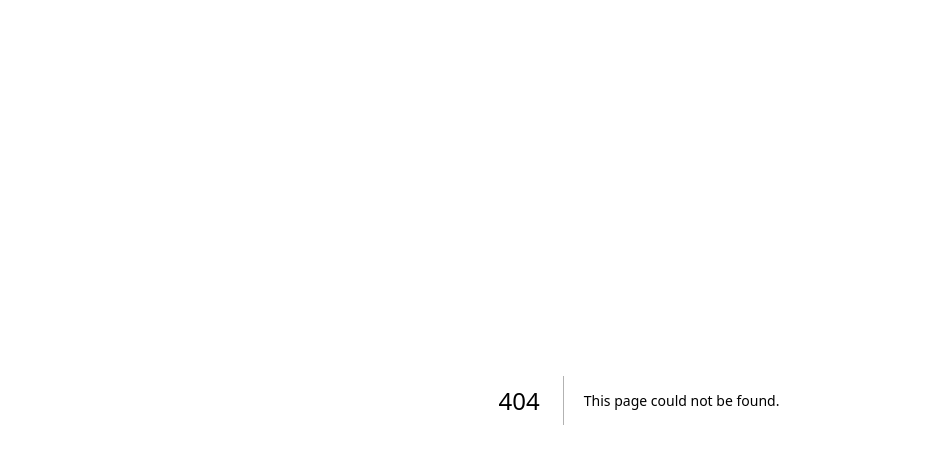
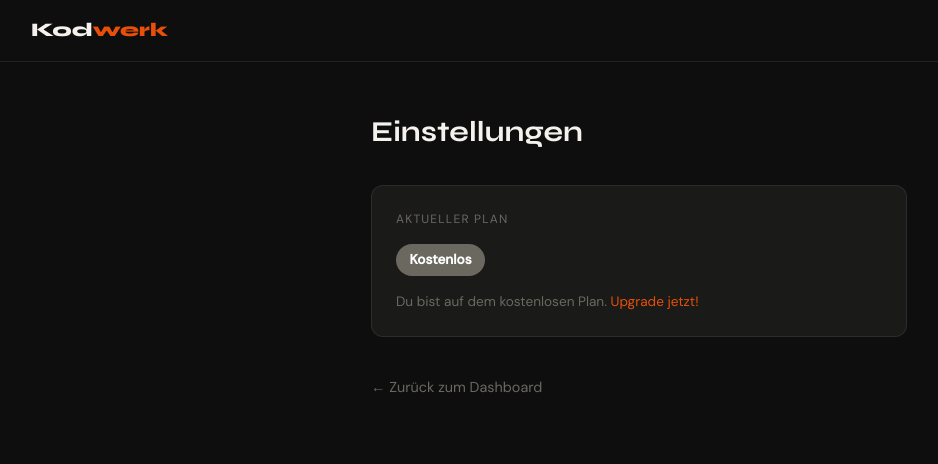
Before and after one commit to emremike3/Kodwerk, a Next.js app: page /dashboard/settings in a window 1280 px wide. Before the commit this address had no page. Shown: the top 464 px of the page, without its empty margins (1-939 px from the left). Built offline with nearby package versions, Linux system fonts and the light colour scheme; no server answers.

Commit message:
billing settings and cancel subscription

```diff
--- /dev/null
+++ b/app/api/cancel/route.ts
@@ -0,0 +1,43 @@
+import { auth } from "@clerk/nextjs/server";
+import { NextResponse } from "next/server";
+import { Redis } from "@upstash/redis";
+import Stripe from "stripe";
+
+const stripe = new Stripe(process.env.STRIPE_SECRET_KEY!);
+const redis = new Redis({
+  url: process.env.KV_REST_API_URL || "",
+  token: process.env.KV_REST_API_TOKEN || "",
+});
+
+export async function POST() {
+  const { userId } = await auth();
+
+  if (!userId) {
+    return NextResponse.json({ error: "Nicht eingeloggt" }, { status: 401 });
+  }
+
+  try {
+    const customerId = await redis.get<string>(`stripe_customer:${userId}`);
+
+    if (!customerId) {
+      return NextResponse.json({ error: "Kein Abo gefunden" }, { status: 400 });
+    }
+
+    const subscriptions = await stripe.subscriptions.list({
+      customer: customerId,
+      status: "active",
+    });
+
+    if (subscriptions.data.length === 0) {
+      return NextResponse.json({ error: "Kein aktives Abo" }, { status: 400 });
+    }
+
+    await stripe.subscriptions.cancel(subscriptions.data[0].id);
+    await redis.del(`plan:${userId}`);
+
+    return NextResponse.json({ success: true });
+  } catch (err) {
+    console.error(err);
+    return NextResponse.json({ error: "Fehler beim Kündigen" }, { status: 500 });
+  }
+}
--- /dev/null
+++ b/app/dashboard/settings/page.tsx
@@ -0,0 +1,124 @@
+"use client";
+import { useEffect, useState } from "react";
+
+export default function SettingsPage() {
+  const [plan, setPlan] = useState("free");
+  const [loading, setLoading] = useState(true);
+  const [cancelLoading, setCancelLoading] = useState(false);
+  const [cancelled, setCancelled] = useState(false);
+
+  useEffect(() => {
+    fetch("/api/credits")
+      .then(res => res.json())
+      .then(data => {
+        setPlan(data.plan);
+        setLoading(false);
+      });
+  }, []);
+
+  async function cancelSubscription() {
+    if (!confirm("Bist du sicher dass du dein Abo kündigen möchtest?")) return;
+    setCancelLoading(true);
+    try {
+      const res = await fetch("/api/cancel", { method: "POST" });
+      const data = await res.json();
+      if (data.success) {
+        setCancelled(true);
+        setPlan("free");
+      }
+    } catch (err) {
+      console.error(err);
+    }
+    setCancelLoading(false);
+  }
+
+  function getPlanName() {
+    if (plan === "pro") return "Pro — 12€/Monat";
+    if (plan === "unlimited") return "Unlimited — 29€/Monat";
+    return "Kostenlos";
+  }
+
+  function getPlanColor() {
+    if (plan === "unlimited") return "#7C3AED";
+    if (plan === "pro") return "#E8500A";
+    return "#6B6860";
+  }
+
+  return (
+    <main style={{
+      fontFamily: "'DM Sans', sans-serif",
+      background: "#0E0E0E",
+      color: "#F5F2ED",
+      minHeight: "100vh",
+    }}>
+      <style>{`
+        @import url('https://fonts.googleapis.com/css2?family=Syne:wght@400;700;800&family=DM+Sans:wght@400;500&display=swap');
+        :root { --orange: #E8500A; --card-bg: #1A1A18; --border: rgba(255,255,255,0.08); --gray: #6B6860; }
+        .topbar { display:flex; align-items:center; justify-content:space-between; padding:1rem 2rem; border-bottom:0.5px solid var(--border); }
+        .logo { font-family:'Syne',sans-serif; font-weight:800; font-size:1.2rem; color:#F5F2ED; text-decoration:none; }
+        .logo span { color:var(--orange); }
+        .main { max-width:600px; margin:3rem auto; padding:0 2rem; }
+        .title { font-family:'Syne',sans-serif; font-size:1.8rem; font-weight:700; margin-bottom:2rem; }
+        .card { background:var(--card-bg); border:0.5px solid var(--border); border-radius:12px; padding:1.5rem; margin-bottom:1rem; }
+        .card-title { font-size:0.75rem; text-transform:uppercase; letter-spacing:0.1em; color:var(--gray); margin-bottom:1rem; }
+        .plan-badge { display:inline-block; padding:0.35rem 0.85rem; border-radius:100px; font-size:0.85rem; font-weight:600; margin-bottom:1rem; }
+        .cancel-btn { background:transparent; border:0.5px solid rgba(255,95,87,0.4); color:#FF5F57; padding:0.75rem 1.5rem; border-radius:8px; font-family:'DM Sans',sans-serif; font-size:0.9rem; cursor:pointer; transition:all 0.2s; width:100%; margin-top:1rem; }
+        .cancel-btn:hover { background:rgba(255,95,87,0.1); }
+        .cancel-btn:disabled { opacity:0.5; cursor:not-allowed; }
+        .back-link { color:var(--gray); text-decoration:none; font-size:0.9rem; display:inline-block; margin-top:1.5rem; }
+        .back-link:hover { color:#F5F2ED; }
+        .success-msg { background:rgba(40,200,64,0.1); border:0.5px solid rgba(40,200,64,0.3); color:#28C840; padding:1rem; border-radius:8px; margin-top:1rem; text-align:center; }
+      `}</style>
+
+      <div className="topbar">
+        <a href="/" className="logo">Kod<span>werk</span></a>
+      </div>
+
+      <div className="main">
+        <div className="title">Einstellungen</div>
+
+        {loading ? (
+          <div style={{color: "#6B6860"}}>Lädt...</div>
+        ) : (
+          <>
+            <div className="card">
+              <div className="card-title">Aktueller Plan</div>
+              <div className="plan-badge" style={{background: getPlanColor(), color: "white"}}>
+                {getPlanName()}
+              </div>
+
+              {plan !== "free" && !cancelled && (
+                <>
+                  <p style={{fontSize: "0.85rem", color: "#6B6860", marginBottom: "0.5rem"}}>
+                    Dein Abo verlängert sich automatisch monatlich.
+                  </p>
+                  <button
+                    className="cancel-btn"
+                    onClick={cancelSubscription}
+                    disabled={cancelLoading}
+                  >
+                    {cancelLoading ? "Wird gekündigt..." : "Abo kündigen"}
+                  </button>
+                </>
+              )}
+
+              {cancelled && (
+                <div className="success-msg">
+                  Dein Abo wurde erfolgreich gekündigt. Du hast bis zum Ende des Abrechnungszeitraums Zugriff.
+                </div>
+              )}
+
+              {plan === "free" && !cancelled && (
+                <p style={{fontSize: "0.85rem", color: "#6B6860"}}>
+                  Du bist auf dem kostenlosen Plan. <a href="/dashboard" style={{color: "#E8500A"}}>Upgrade jetzt!</a>
+                </p>
+              )}
+            </div>
+
+            <a href="/dashboard" className="back-link">← Zurück zum Dashboard</a>
+          </>
+        )}
+      </div>
+    </main>
+  );
+}
```
